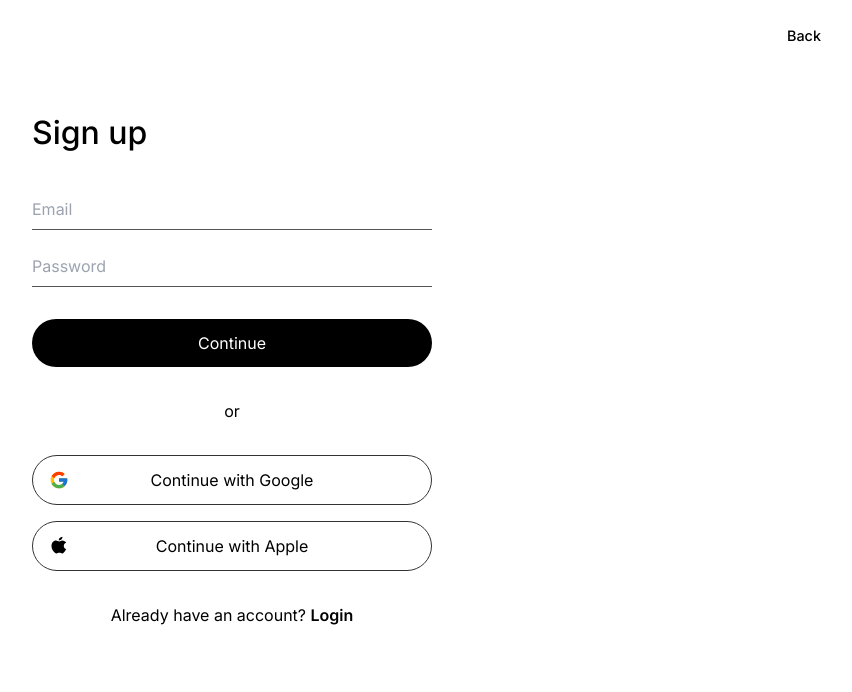
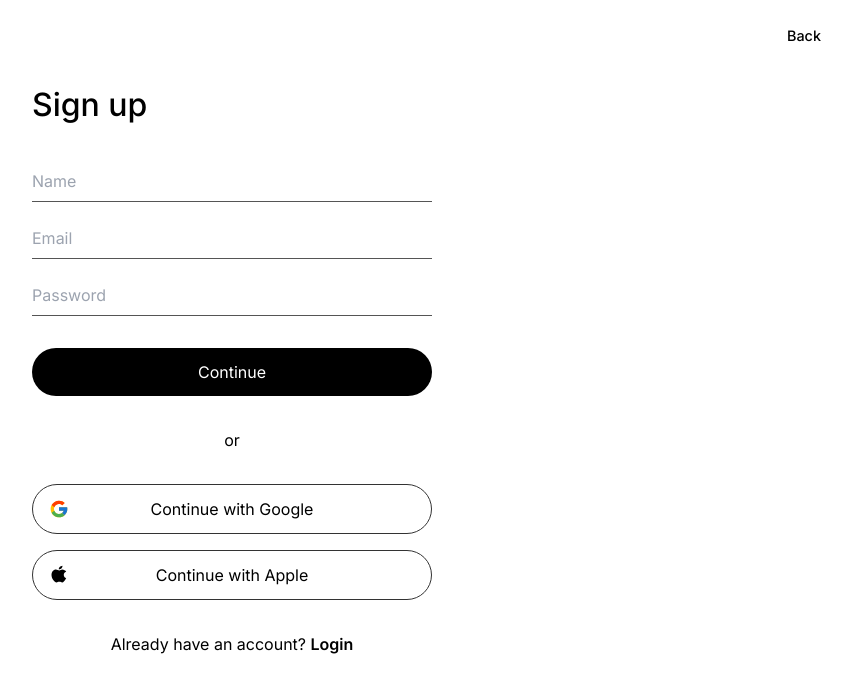
Before and after one commit to aryanguls/interview.me, a Next.js app in the folder frontend/: page /signup in a window 1280 px wide. Shown: the top 692 px of the page, without its empty margins (408-1260 px from the left). Built offline with nearby package versions, Linux system fonts and the light colour scheme.

Commit message:
signup name input

```diff
--- a/frontend/app/signup/page.tsx
+++ b/frontend/app/signup/page.tsx
@@ -15,6 +15,9 @@ export default function Signup() {
         <div className={styles.formContainer}>
           <h1 className={styles.heading}>Sign up</h1>
           <form className={styles.form}>
+            <div className={styles.formGroup}>
+              <input type="text" id="name" name="name" placeholder="Name" className={styles.input} />
+            </div>
             <div className={styles.formGroup}>
               <input type="email" id="email" name="email" placeholder="Email" className={styles.input} />
             </div>
```
